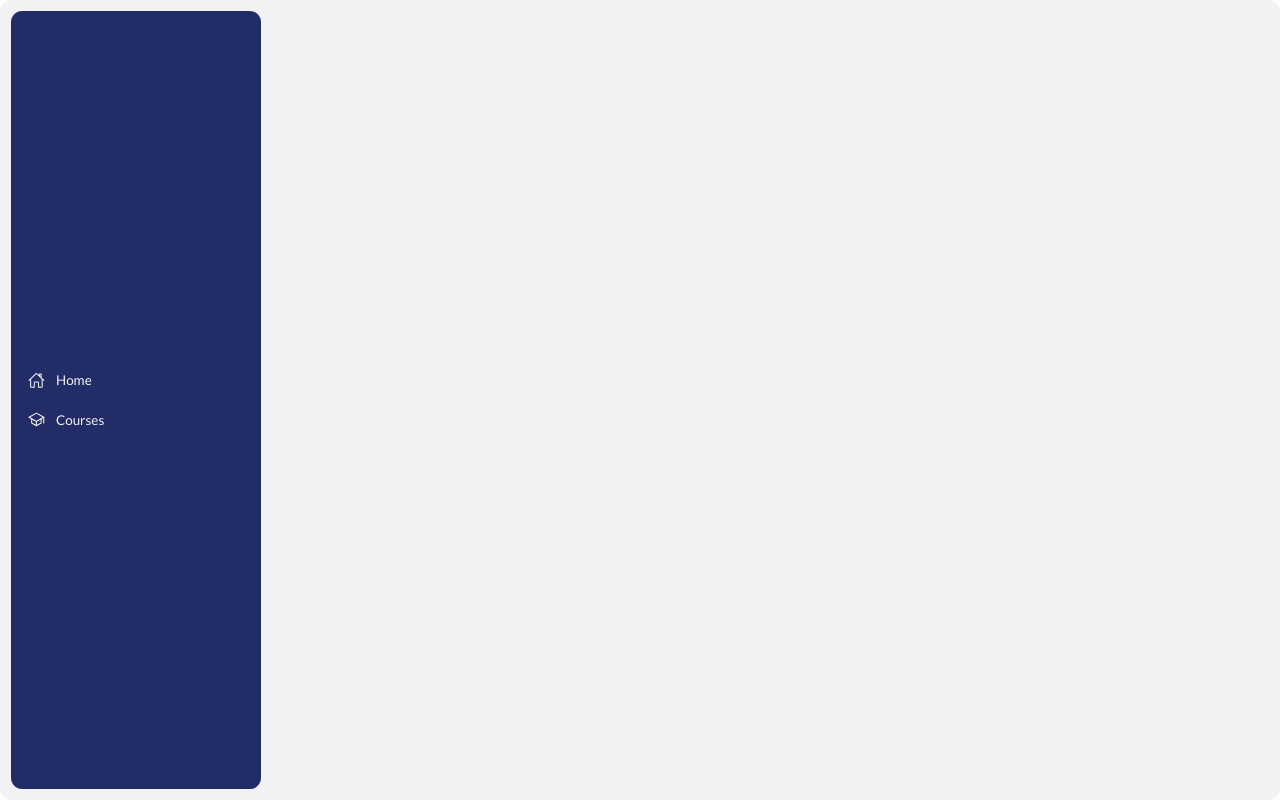
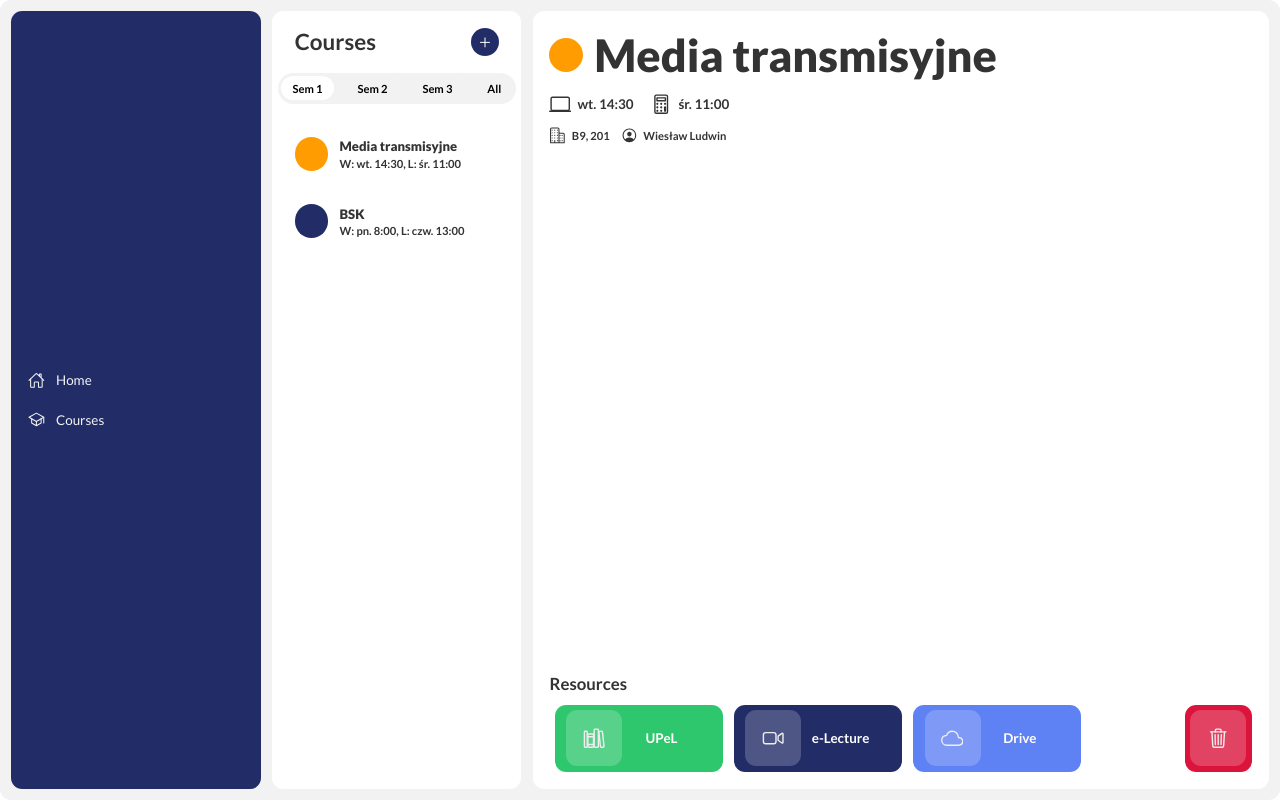
Before and after one commit to pwksn/react-stud-app, a React (Create React App) app: page /courses/home in a window 1280 px wide. Built offline with nearby package versions, Linux system fonts and the light colour scheme; data requests are answered from the project's data file.

Commit message:
CoursesHome added + rerender after POST done

```diff
--- a/src/Courses/CourseForm.js
+++ b/src/Courses/CourseForm.js
@@ -18,7 +18,7 @@ const CourseForm = ({ onCoursesPostSend }) => {
     const history = useHistory();
 
     const onFormCancel = () => {
-        history.push('/courses');
+        history.push('/courses/home');
     }
 
     const handleSubmit = (e) => {
@@ -45,7 +45,7 @@ const CourseForm = ({ onCoursesPostSend }) => {
         }).then(() => {
             setIsPostPending(false);
             //onCoursesPostSend();
-            history.push('/courses');
+            history.push('/courses/home');
         })
     }
 
--- a/src/Courses/Courses.js
+++ b/src/Courses/Courses.js
@@ -4,23 +4,24 @@ import CourseDetails from "./CourseDetails/CourseDetails"
 import CoursesList from "./CoursesList/CoursesList"
 import CourseForm from "./CourseForm";
 import useFetch from "../hooks/useFetch";
+import CoursesHome from "./CoursesHome";
 
 const Courses = () => {
 
-    const { data: courses, isPending, error } = useFetch('http://localhost:8000/courses');
-    const [courseSelected, setCourseSelected] = useState(courses ? courses[0].id : null);
+    // const { data: courses, isPending, error } = useFetch('http://localhost:8000/courses');
+    // const [courseSelected, setCourseSelected] = useState(courses ? courses[0].id : null);
+
+    // useEffect(() => {
+    //     setCourseSelected(courses ? courses[0].id : null);
+    // }, [courses]);
 
     useEffect(() => {
-        setCourseSelected(courses ? courses[0].id : null);
-    }, [courses]);
+        console.log('hello');
+    });
 
     return (
-        <div className="courses">
-            {/* {courses && <CoursesList courses={courses} setCourseSelection={e => setCourseSelected(e)}/>} */}
-            {courses && <Route exact path="/courses" render={(props) => <CoursesList {...props} courses={courses} setCourseSelection={e => setCourseSelected(e)}/>}/>}
-            {courseSelected && courses && <Route exact path="/courses" render={(props) => <CourseDetails {...props} courses={courses} courseID={courseSelected}/>}/>}
-            {error && <h1 className="loading-placeholder">{error} :(</h1>}
-            {isPending && <h1 className="loading-placeholder">Loading...</h1>}
+        <div className="courses-box">
+            <Route exact path="/courses/home" component={CoursesHome} />
             <Route exact path ="/courses/form" component={CourseForm} />
         </div>
     );
--- /dev/null
+++ b/src/Courses/CoursesHome.js
@@ -0,0 +1,32 @@
+import { useEffect, useState } from "react";
+import { Route } from 'react-router-dom';
+import useFetch from "../hooks/useFetch";
+import CourseDetails from "./CourseDetails/CourseDetails"
+import CoursesList from "./CoursesList/CoursesList"
+
+const CoursesHome = () => {
+
+    const { data: courses, isPending, error } = useFetch('http://localhost:8000/courses');
+    const [courseSelected, setCourseSelected] = useState(null);
+
+    useEffect(() => {
+        setCourseSelected(courses ? courses[0].id : null);
+    }, [courses]);
+
+    useEffect(() => {
+        console.log('hello 1');
+    });
+
+    return (
+        <div className="courses">
+            {/* {courses && <Route exact path="/courses" render={(props) => <CoursesList {...props} courses={courses} setCourseSelection={e => setCourseSelected(e)}/>}/>} */}
+            {courses && <CoursesList courses={courses} setCourseSelection={e => setCourseSelected(e)}/>}
+            {courseSelected && courses && <CourseDetails courses={courses} courseID={courseSelected} />}
+            {/* {courseSelected && courses && <Route exact path="/courses" render={(props) => <CourseDetails {...props} courses={courses} courseID={courseSelected}/>}/>} */}
+            {error && <h1 className="loading-placeholder">{error} :(</h1>}
+            {isPending && <h1 className="loading-placeholder">Loading...</h1>}
+        </div>
+    );
+}
+
+export default CoursesHome;
--- a/src/Courses/CoursesList/CourseTile.js
+++ b/src/Courses/CoursesList/CourseTile.js
@@ -7,7 +7,7 @@ const CourseTile = ({ course, setDetails }) => {
     }
 
     return (
-        <Link to="/courses">
+        <Link to="/courses/home">
             <div className="course-tile" onClick={() => setSelectedCourse(course.id)}>
                 <div className="course-tile-img" style={{backgroundColor: course.color}}>
                 </div>
--- a/src/Sidebar.js
+++ b/src/Sidebar.js
@@ -8,7 +8,7 @@ const Sidebar = () => {
                     <ion-icon name="home-outline"></ion-icon>
                     Home
                 </Link>
-                <Link to="/courses">
+                <Link to="/courses/home">
                     <ion-icon name="school-outline"></ion-icon>
                     Courses
                 </Link>
--- a/src/index.css
+++ b/src/index.css
@@ -159,6 +159,10 @@ a {
 
 /* Courses */
 
+.courses-box {
+  height: 100%;
+}
+
 .courses {
   display: grid;
   grid-template-columns: 25% 1fr;
@@ -249,7 +253,11 @@ a {
 
 .course-details-resources-tiles {
   display: flex;
-  justify-content: space-between;
+  //justify-content: space-between;
+}
+
+.course-details-resources-tiles div{
+  margin: 0 .5rem;
 }
 
 .course-details-resources-tile {
```
Also changed, not shown: 1 other file (tests, documents, lock files or other folders).
